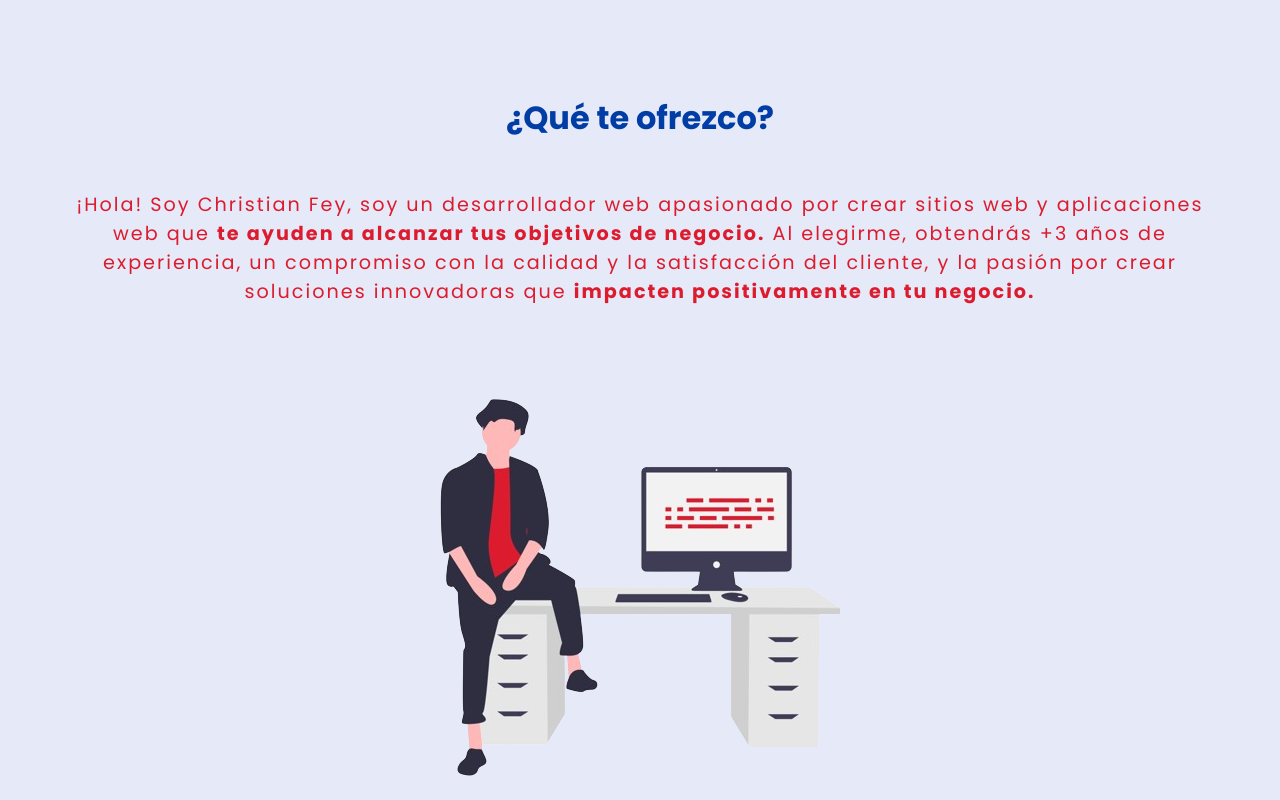
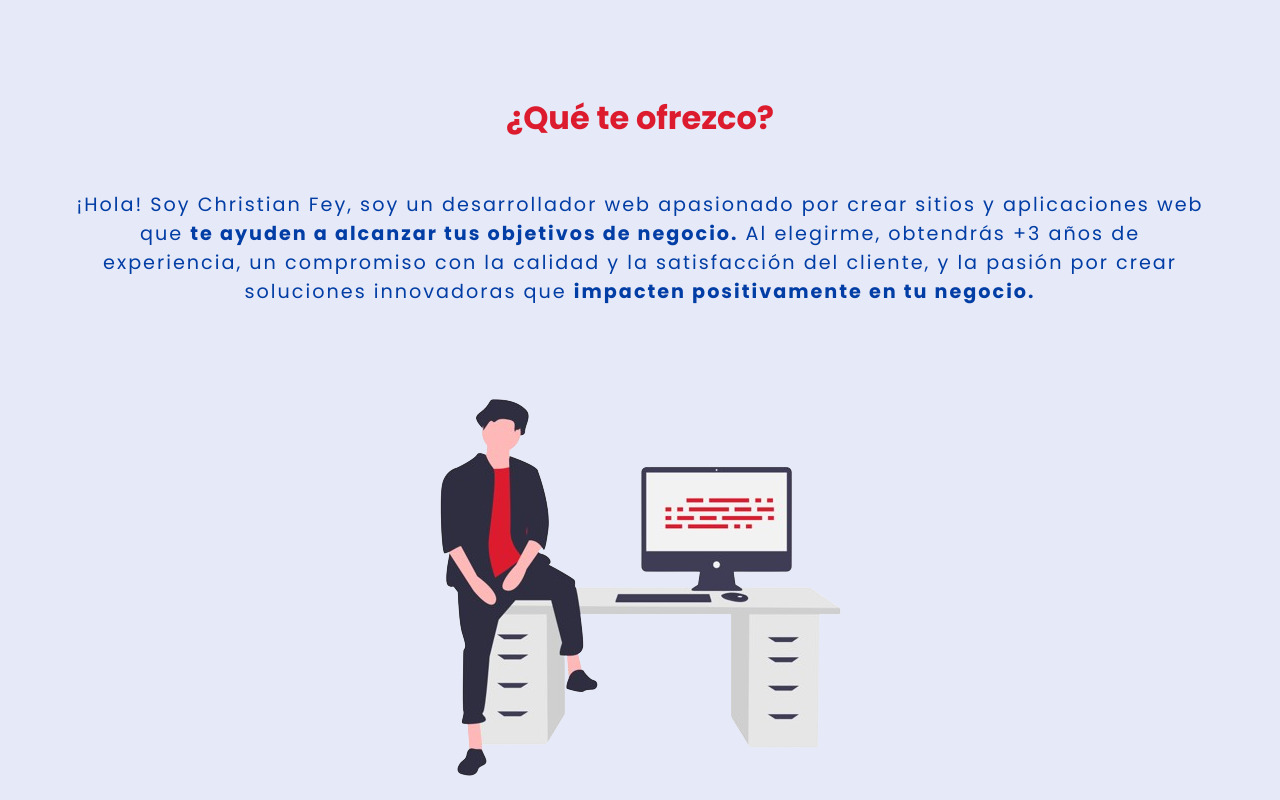
Before and after one commit to ChristianFey22/landing-page, a plain HTML site: page index.html in a window 1280 px wide. Shown: the part 772-1572 px from the top of the page. Drawn offline with Linux system fonts and the light colour scheme.

Commit message:
intercambiando colores del texto y titulos

```diff
--- a/index.html
+++ b/index.html
@@ -47,7 +47,7 @@
         <h2>¿Qué te ofrezco?</h2>
         <p>
           ¡Hola! Soy Christian Fey, soy un desarrollador web apasionado por
-          crear sitios web y aplicaciones web que
+          crear sitios y aplicaciones web que
           <span>te ayuden a alcanzar tus objetivos de negocio.</span> Al
           elegirme, obtendrás +3 años de experiencia, un compromiso con la
           calidad y la satisfacción del cliente, y la pasión por crear
--- a/style/style.css
+++ b/style/style.css
@@ -9,8 +9,8 @@
 /*****************************************************/
 
 :root {
-  --primary-color: #003da5;
-  --second-color: #dc1c2e;
+  --second-color: #003da5;
+  --primary-color: #dc1c2e;
   --bg-color: #e6e9f7;
 
   --font: "Poppins", sans-serif;
```
